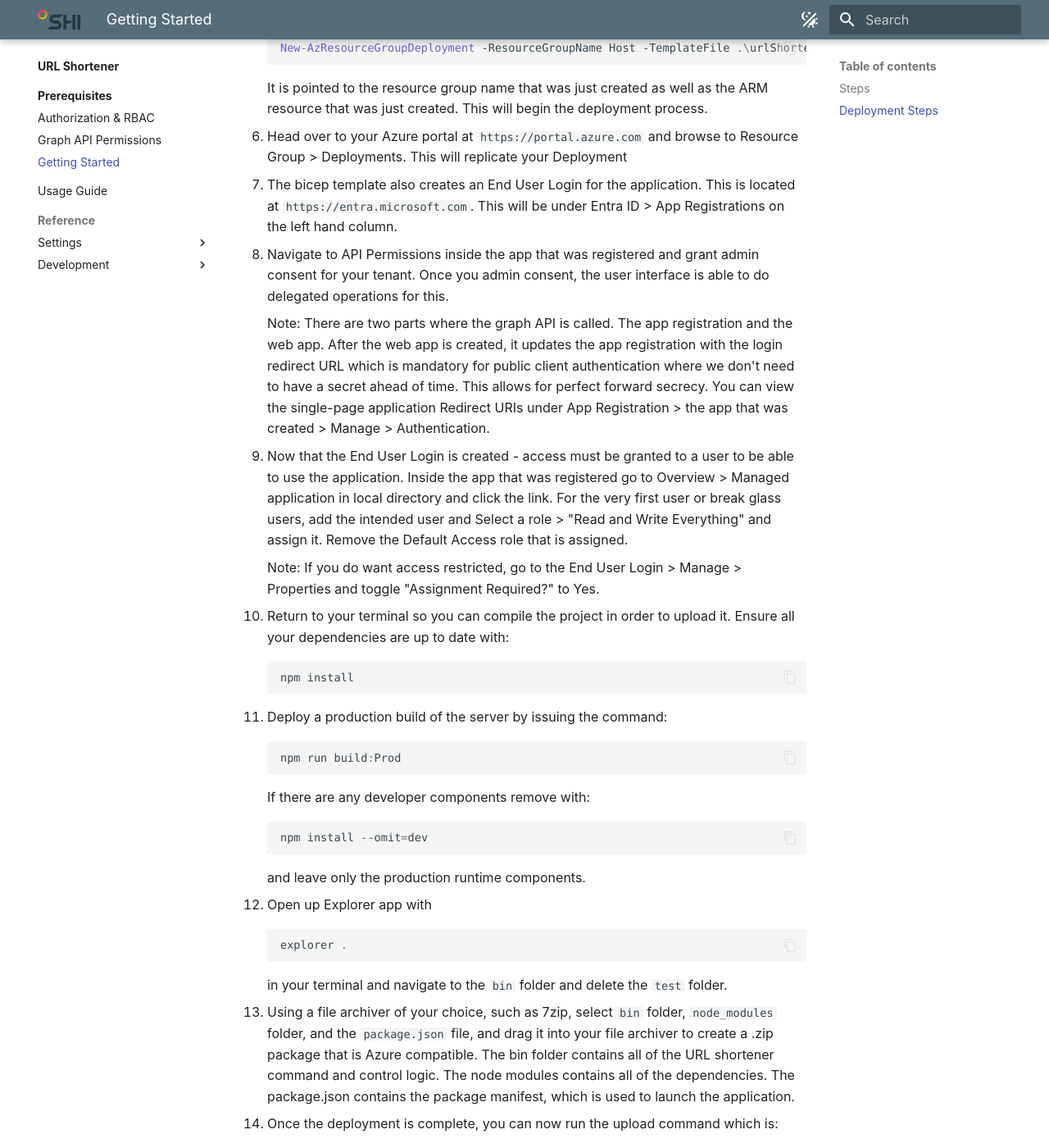
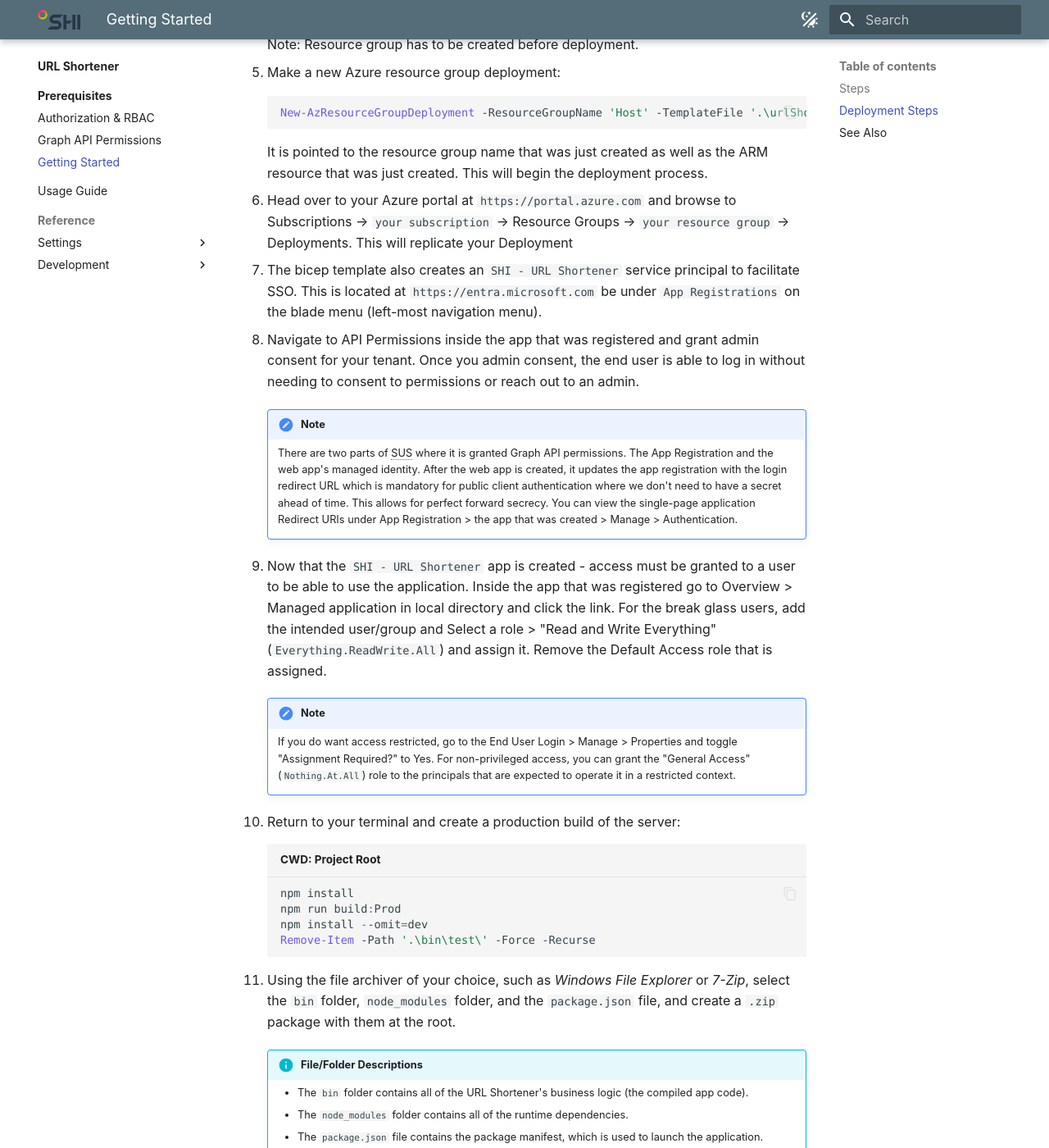
Before and after one commit to Software-Hardware-Integration-Lab/Documentation, an MkDocs documentation site: the page built from docs/URL-Shortener/Getting-Started.md, in a window 1280 px wide and 1400 px high, scrolled down 1027 px. Shown: the whole window at 82% size. Built offline with MkDocs 1.6.1 and Material for MkDocs 9.7.7, drawn with Linux system fonts in a browser that asks for light colours; plug-ins that fetch from the network failed and are left out; some of the changed text lies outside the part shown.

Commit message:
Wording
Update wording to match setup process.

````diff
--- a/docs/URL-Shortener/Getting-Started.md
+++ b/docs/URL-Shortener/Getting-Started.md
@@ -1,6 +1,6 @@
 # Getting Started
 
-Bicep is a domain-specific language that uses declarative syntax to deploy Azure resources. The bicep template (urlShortener.bicep) is found in the `./infrastructureTemplates` folder. To deploy the template, you will need the Entra ID Cloud Application Administrator role or higher.
+[Bicep](https://learn.microsoft.com/en-us/azure/azure-resource-manager/bicep/overview?tabs=bicep) is the IaC format used by the SUS project. The bicep template `urlShortener.bicep` is found in the `./infrastructureTemplates` folder. To deploy the template, you will need the [Entra ID Cloud Application Administrator](https://learn.microsoft.com/en-us/entra/identity/role-based-access-control/permissions-reference#cloud-application-administrator) role or higher.
 
 ## Steps
 
@@ -10,98 +10,77 @@ If you want to set this up on-prem or in a different environment, please refer t
 
 ## Deployment Steps
 
-1. Navigate to `./infrastructureTemplates` folder in the terminal.
-2. Issue the bicep template build command: `bicep build .\urlShortener.bicep`
+1. Navigate to `infrastructureTemplates` folder in the terminal. It is found in the root of the `URL-Shortener` repository.
 
-    Note: Whenever you issue the bicep build command against the bicep template it will compile it into an ARM template which is the language that Azure speaks. Azure does not support bicep natively.
+2. Issue the bicep build command: `bicep build .\urlShortener.bicep`
 
-3. Ensure that you are logged into your Azure tenant and select your subscription.
+    !!! info "Azure Bicep Support"
+        Whenever you issue the bicep build command against the bicep template it will compile it into an ARM template which is the language that Azure speaks. Azure does not support bicep natively.
+
+3. Ensure that you are logged into your Azure tenant and select the correct Azure Subscription.
 4. Make a new Azure resource group with the naming and location convention through the CLI:
 
-    ```powershell
-    New-AzResourceGroup -Name Host -Location EastUs2
+    ```PowerShell
+    New-AzResourceGroup -Name 'Host' -Location 'EastUs2'
     ```
 
     Note: Resource group has to be created before deployment.
 
 5. Make a new Azure resource group deployment:
 
-    ```powershell
-    New-AzResourceGroupDeployment -ResourceGroupName Host -TemplateFile .\urlShortener.json
+    ```PowerShell
+    New-AzResourceGroupDeployment -ResourceGroupName 'Host' -TemplateFile '.\urlShortener.json'
     ```
 
     It is pointed to the resource group name that was just created as well as the ARM resource that was just created. This will begin the deployment process.
 
-6. Head over to your Azure portal at `https://portal.azure.com` and browse to Resource Group > Deployments. This will replicate your Deployment
+6. Head over to your Azure portal at `https://portal.azure.com` and browse to Subscriptions -> `your subscription` -> Resource Groups -> `your resource group` -> Deployments. This will replicate your Deployment
 
-7. The bicep template also creates an End User Login for the application. This is located at `https://entra.microsoft.com`. This will be under Entra ID > App Registrations on the left hand column.
+7. The bicep template also creates an `SHI - URL Shortener` service principal to facilitate SSO. This is located at `https://entra.microsoft.com` be under `App Registrations` on the blade menu (left-most navigation menu).
 
-8. Navigate to API Permissions inside the app that was registered and grant admin consent for your tenant. Once you admin consent, the user interface is able to do delegated operations for this.
+8. Navigate to API Permissions inside the app that was registered and grant admin consent for your tenant. Once you admin consent, the end user is able to log in without needing to consent to permissions or reach out to an admin.
 
-    Note: There are two parts where the graph API is called. The app registration and the web app. After the web app is created, it updates the app registration with the login redirect URL which is mandatory for public client authentication where we don't need to have a secret ahead of time. This allows for perfect forward secrecy. You can view the single-page application Redirect URIs under App Registration > the app that was created > Manage > Authentication.
+    !!! note
+        There are two parts of SUS where it is granted Graph API permissions. The App Registration and the web app's managed identity. After the web app is created, it updates the app registration with the login redirect URL which is mandatory for public client authentication where we don't need to have a secret ahead of time. This allows for perfect forward secrecy. You can view the single-page application Redirect URIs under App Registration > the app that was created > Manage > Authentication.
 
-9. Now that the End User Login is created - access must be granted to a user to be able to use the application. Inside the app that was registered go to Overview > Managed application in local directory and click the link. For the very first user or break glass users, add the intended user and Select a role > "Read and Write Everything" and assign it. Remove the Default Access role that is assigned.
+9. Now that the `SHI - URL Shortener` app is created - access must be granted to a user to be able to use the application. Inside the app that was registered go to Overview > Managed application in local directory and click the link. For the break glass users, add the intended user/group and Select a role > "Read and Write Everything" (`Everything.ReadWrite.All`) and assign it. Remove the Default Access role that is assigned.
 
-    Note: If you do want access restricted, go to the End User Login > Manage > Properties and toggle "Assignment Required?" to Yes.
+    !!! note
+        If you do want access restricted, go to the End User Login > Manage > Properties and toggle "Assignment Required?" to Yes. For non-privileged access, you can grant the "General Access" (`Nothing.At.All`) role to the principals that are expected to operate it in a restricted context.
 
-10. Return to your terminal so you can compile the project in order to upload it. Ensure all your dependencies are up to date with:
+10. Return to your terminal and create a production build of the server:
 
-    ```powershell
+    ```PowerShell title="CWD: Project Root"
     npm install
+    npm run build:Prod
+    npm install --omit=dev
+    Remove-Item -Path '.\bin\test\' -Force -Recurse
     ```
 
-11. Deploy a production build of the server by issuing the command:
+11. Using the file archiver of your choice, such as *Windows File Explorer* or *7-Zip*, select the `bin` folder, `node_modules` folder, and the `package.json` file, and create a `.zip` package with them at the root.
 
-    ```powershell
-    npm run build:Prod
+    !!! info "File/Folder Descriptions"
+        - The `bin` folder contains all of the URL Shortener's business logic (the compiled app code).
+        - The `node_modules` folder contains all of the runtime dependencies.
+        - The `package.json` file contains the package manifest, which is used to launch the application.
+
+12. Once the packaging is complete, you can now run the upload command which is:
+
+    ```PowerShell
+    Publish-AzWebApp -ArchivePath '<full/path/to/zip/package>.zip' -ResourceGroupName 'Host' -Name '<name of webapp>' -Restart -Clean -Async
     ```
 
-    If there are any developer components remove with:
+    Enter `Y` to Confirm
 
-    ```powershell
-    npm install --omit=dev
-    ```
+    !!! note
+        The name of the Web App may be a random string of numbers and letters which can be observed under Deployment details as its being deployed. The type that the resource is associated with should match to `Microsoft.Web/sites`.
 
-    and leave only the production runtime components.
+    !!! tip
+        The default domain may prove to be an inconvenience and you may want to add a custom domain. This will be under Web App -> Settings > Custom domains. This is operating under the assumption that you are using a valid domain that you own. This allows the vHost to be able to process the HTTP traffic. After the domain is added, it will need to be added to the SUS UI to process the domain.
 
-12. Open up Explorer app with
+13. Next, you are going to set up the database schema. In the azure portal, navigate to the resource group > Overview and select the resource that coincides with the Type `SQL database`. Click on *Set Server Firewall* then under Public access choose Selected networks and under Firewall Rules and `Add your client IPv4 address` to create a rule to allow access to your personal IP address.
 
-    ```powershell
-    explorer .
-    ```
-
-    in your terminal and navigate to the `bin` folder and delete the `test` folder.
-
-13. Using a file archiver of your choice, such as 7zip, select `bin` folder, `node_modules` folder, and the `package.json` file, and drag it into your file archiver to create a .zip package that is Azure compatible.
-    The bin folder contains all of the URL shortener command and control logic.
-    The node modules contains all of the dependencies.
-    The package.json contains the package manifest, which is used to launch the application.
-
-14. Once the deployment is complete, you can now run the upload command which is:
-
-    ```powershell
-    Publish-AzWebApp -ArchivePath <Path/of/zip/package> -ResourceGroupName Host -Name <name of webapp> -Restart -Clean -Async
-    ```
-
-    Note: The name of the Web App may be a random string of numbers and letters which can be observed under Deployment details as its being deployed. The Type that the resource is associated with should match to `Microsoft Web /sites`.
-
-    Click `Y` to Confirm
-
-15. The resource of type `Microsoft.Sql/servers/azureADO` should now be created which means that the app is now single sign on admin of the system.
-
-16. The azure app service should have the binaries able to run the application, which can be confirmed by going to the web app > going to Deployment Center > Logs > status should be Succeeded (Active)
-
-17. The default domain may prove to be an inconvenience and you may want to add a custom domain. This will be under Settings > Custom domains > Domain. This is operating under the assumption that you are using a valid domain that you own. This allows the Vhost to be able to process the HTTP traffic. After the domain is added, it will need to be added to the SUS UI to process the domain.
-
-18. Next, you are going to set the database Schema. In the azure portal, navigate to the resource group > Overview and select the resource that coincides with the Type `SQL database`. Click on *Set Server Firewall* then under Public access choose Selected networks and under Firewall Rules and `Add your client IPv4 address` to create a rule to allow access to your personal IP address.
-
-19. From here, you need to run the Migration command. In the terminal issue command:
-
-    ```powershell
-    disconnect-AzAccount
-    ```
-
-    to log out of Azure. Run `npm install` to get all your dependencies back since the migration script is technically a developer dependency. Next set an environment variable. This was done by left clicking on Powertoys and selecting Environment Variables, Underneath Default variables > User click on `Add variable`.
+14. From here, you need to run the Migration command. Run `npm install` to get all your dependencies back since the migration script is technically a developer dependency. Next set an environment variable. This can be done by left clicking on Microsoft PowerToys and selecting Environment Variables, Underneath Default variables > User click on `Add variable`.
 
     **Variable:**
 
@@ -117,93 +96,33 @@ If you want to set this up on-prem or in a different environment, please refer t
     Value of the server name SQL database. This should end in .database.windows.net
     ```
 
-20. Next, temporarily retrieve the Azure access token to put as an environment variable. Log back into your azure account with admin rights using `connect-AzAccount` and choose the corresponding Subscription and Tenant. Then input:
+15. Next, retrieve a short-lived token Azure access token for the Azure SQL DB to put as a temp environment variable:
 
-     ```powershell
+     ```PowerShell
      [Microsoft.Azure.Commands.Profile.Models.PSSecureAccessToken]$DbToken = Get-AzAccessToken -ResourceUrl 'https://database.windows.net/'
      ```
 
-    to retrieve the DB access token. You can confirm that it is associated by typing `$DbToken` into the terminal and you will see the associated Token. Convert this from secure string to a usable format.
+    to retrieve the DB access token. You can confirm that it is associated by typing `$DbToken` into the terminal and you will see the associated Token. Convert this from secure string to a usable text format.
 
-    ```powershell
-    echo "dbAccessToken=$($DbToken.Token | ConvertFrom-SecureString -AsPlainText)" >> $env:GITHUB_OUTPUT
+    ```PowerShell
+    $DbToken.Token | ConvertFrom-SecureString -AsPlainText
     ```
 
-    Copy out the entire string and make it part of the environment variable similar to what was done for the SQL database. Relaunch your editor so that it replicates the environment variables. These are only available at time of launch by the kernel on process launch.
+    Copy out the entire string and make it part of the environment variable `DB_ACCESS_TOKEN`, using a similar process to step 14. Relaunch your terminal (if using the IDE's terminal, you will need to relaunch the IDE) so that teh host process gets an updated list of the environment variables. Env vars are only injected into the process image at time of launch by the OS kernel.
 
-21. In the terminal, run
+16. In the terminal, run:
 
-    ```powershell
-    npm run build:Prod
-    ```
-
-    then run
-
-    ```powershell
+    ```PowerShell
     npm run migrate:Up:Db:Prod
     ```
 
-    Now the schema is in place and you can remove the environment variables to reset.
+    Now the schema is in place and you can remove the environment variables.
 
-22. In the azure portal in the SQL Server, underneath Settings and Microsoft Entra ID, take the name of the application and search it and save it so that the application is an Entra Admin of the database. Then set the firewalls back so that it is no longer exposed internally. Disable the public network access and remove the firewall rule.
+17. In the azure portal in the Azure SQL Server, underneath Settings and Microsoft Entra ID, take the name of the application and search it and save it so that the application is an Entra Admin of the database. Disable the public network access and remove the firewall rule.
 
-    Note: The intended way for this to be deployed is through the CI/CD process and deployed through github actions.
+    !!! note
+        The intended way for this to be deployed is through a CI/CD process via GitHub Actions.
 
-23. Next, you can start the web application and begin using it. Underneath the web app go to Monitoring > Log Stream and open it. An access token is needed for the application. Open an authenticated Node.js terminal:
+## See Also
 
-    Commands:
-
-    ```powershell
-    const azIdent = require('@azure/identity')
-    ```
-
-    ```powershell
-    let cred = new azIdent.DefaultAzureCredential()
-    ```
-
-    ```powershell
-    await cred.getToken('Resource App id of End User Login/.default')
-    ```
-
-    Use the access token provided for accessing the server. In the terminal:
-
-    ```powershell
-    $header = @{'Authorization'= "bearer copied-token"}
-    ```
-
-    ```powershell
-    Invoke-RestMethod -Headers $header -ContentType 'application/json' -Uri 'https://name-of-the-server/Api/Domain' -Method Post -Body '{"allowHTTP": false, "count": 0, "hidden": false, "hostName": "host-of-your-choice", "type": "vanity"}'
-    ```
-
-    The name-of-the-server placeholder can be located at Web app > Overview > Copy the Default Domain . Should end in something reminiscent to `.azurewebsites.net`
-
-    The host-of-your-choice placeholder will be the valid domain of your choosing.
-
-24. Afterwards, you can continue with the creation of the redirect. In the terminal:
-
-```powershell
-$Body = @{
-    'sourceUrl' = 'https://host-of-your-choice/spa'
-    'customUserAgentMatcher' = $null
-    'expectedBrokenScanStatusCode' = $null
-    'enabled' = $true
-    'enableLinkBrokenScan' = $false
-    'targetUrl' = "https://aka.ms/spa"
-    'notEnabledAfter' = $null
-    'notEnabledBefore' = $null
-    'targetUrlCustom' = $null
-    'targetUrlMobile' = $null
-    'targetUrlNodeJs' = $null
-    'targetUrlPowerShell' = $null
-    'targetUrlPython' = $null
-    'type' = 'temporary'
-}
-```
-
-Then,
-
-```powershell
-Invoke-RestMethod -Headers $header -ContentType 'application/json' -Uri 'https://name-of-the-server/Api/Redirect' -Method Post -Body $Body | ConvertTo-Json
-```
-
-This should allow for redirect on the server side.
+- [Usage Guide](./Usage-Guide.md)
````
Also changed, not shown: includes/abbreviations.md (+1 -0 lines).
